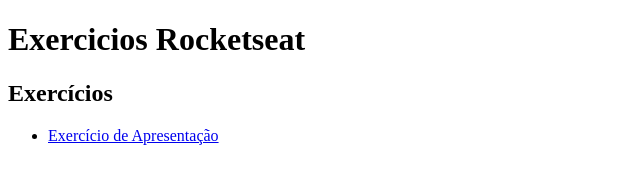
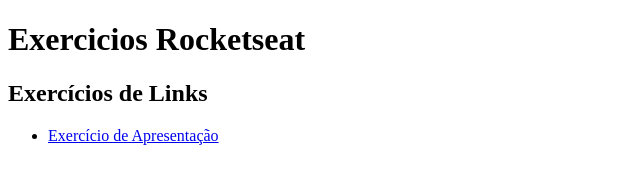
Before and after one commit to jeffersondias-dev/rocketseat-exercicios, a plain HTML site: page index.html in a window 1280 px wide. Shown: the whole page, without its empty margins (0-640 px from the left). Drawn offline with Linux system fonts and the light colour scheme.

Commit message:
finished the links exercise

```diff
--- a/index.html
+++ b/index.html
@@ -14,11 +14,12 @@
     </header>
 
     <section class="content">
-        <h2>Exercícios</h2>
+        <h2>Exercícios de Links</h2>
         <p>
         <ul>
             <li>
                 <a href="./exercicio-apresentacao/index.html">Exercício de Apresentação</a>
+
             </li>
         </ul>
 </body>
```
